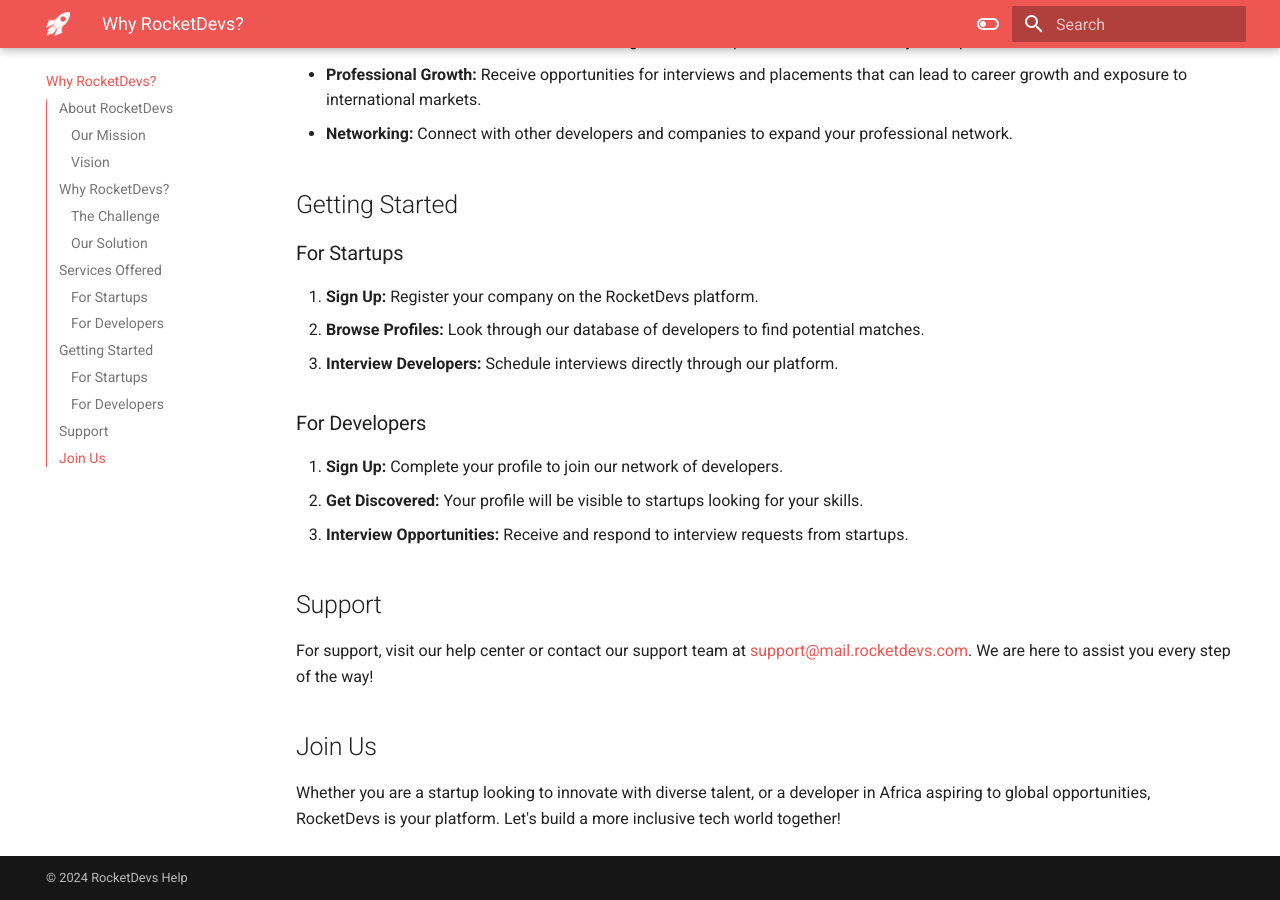
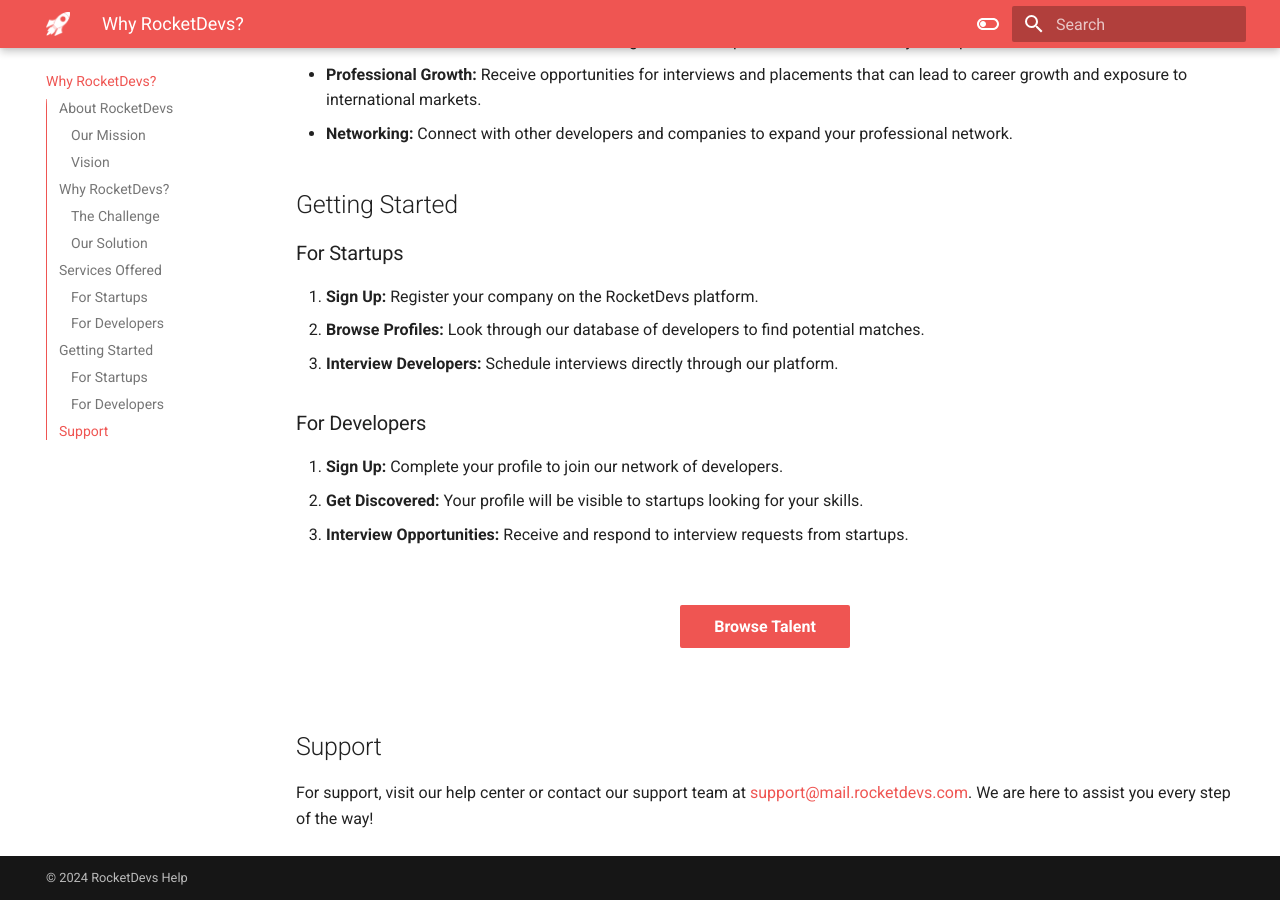
Before and after one commit to TheLastSultan/RocketDevsDocs, an MkDocs documentation site: the page built from docs/index.md, in a window 1280 px wide and 900 px high, scrolled down 2157 px. Built offline with MkDocs 1.6.1 and Material for MkDocs 9.7.7, drawn with Linux system fonts in a browser that asks for light colours.

Commit message:
feat: non-profit cta

```diff
--- a/docs/index.md
+++ b/docs/index.md
@@ -56,16 +56,24 @@
 2. **Browse Profiles:** Look through our database of developers to find potential matches.
 3. **Interview Developers:** Schedule interviews directly through our platform.
 
+
 ### For Developers
 
 1. **Sign Up:** Complete your profile to join our network of developers.
 2. **Get Discovered:** Your profile will be visible to startups looking for your skills.
 3. **Interview Opportunities:** Receive and respond to interview requests from startups.
 
+
+<br>
+
+<div align="center">
+    <button type="button" class="md-button md-button--primary" onclick="window.location.href = 'https://rocketdevs.com/browse';"> Browse Talent </button>
+</div>
+
+<br>
+
+
+
 ## Support
 
 For support, visit our help center or contact our support team at [support@mail.rocketdevs.com](mailto:support@rocketdevs.org). We are here to assist you every step of the way!
-
-## Join Us
-
-Whether you are a startup looking to innovate with diverse talent, or a developer in Africa aspiring to global opportunities, RocketDevs is your platform. Let's build a more inclusive tech world together!
```
